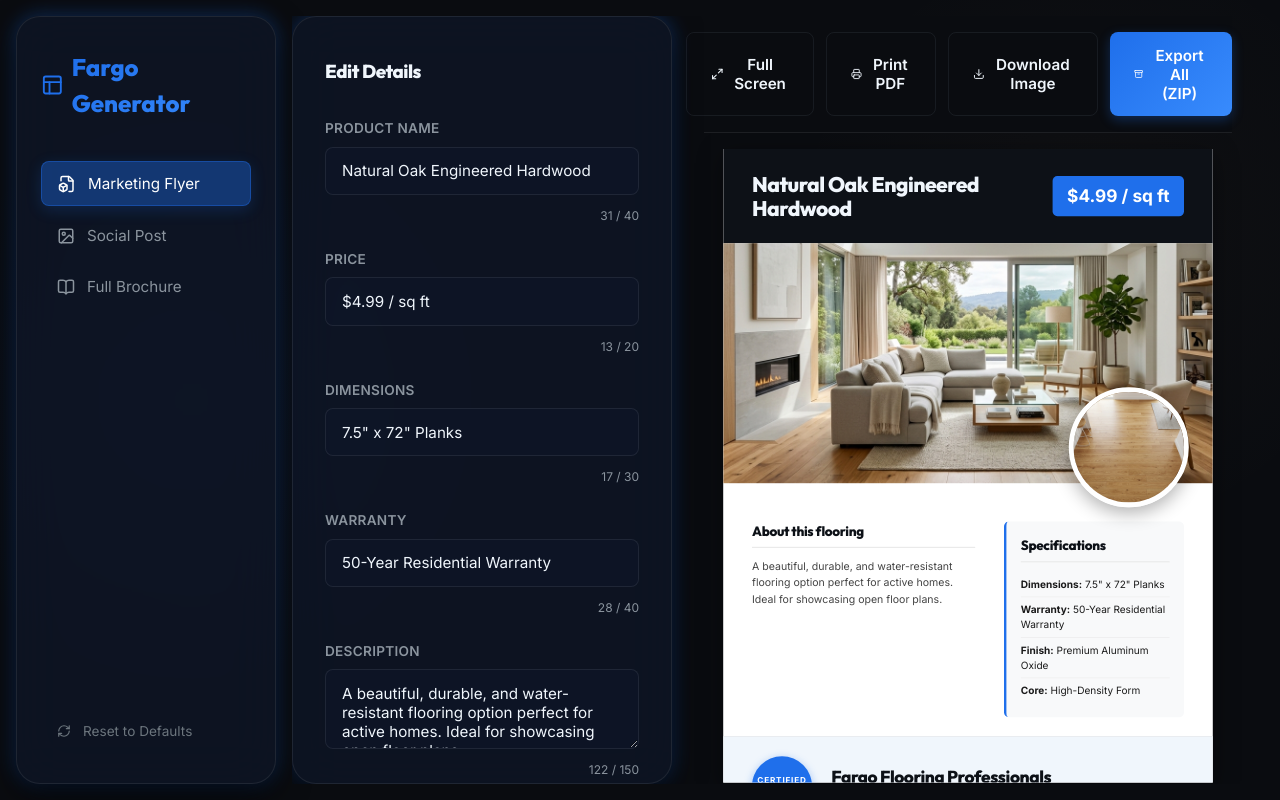
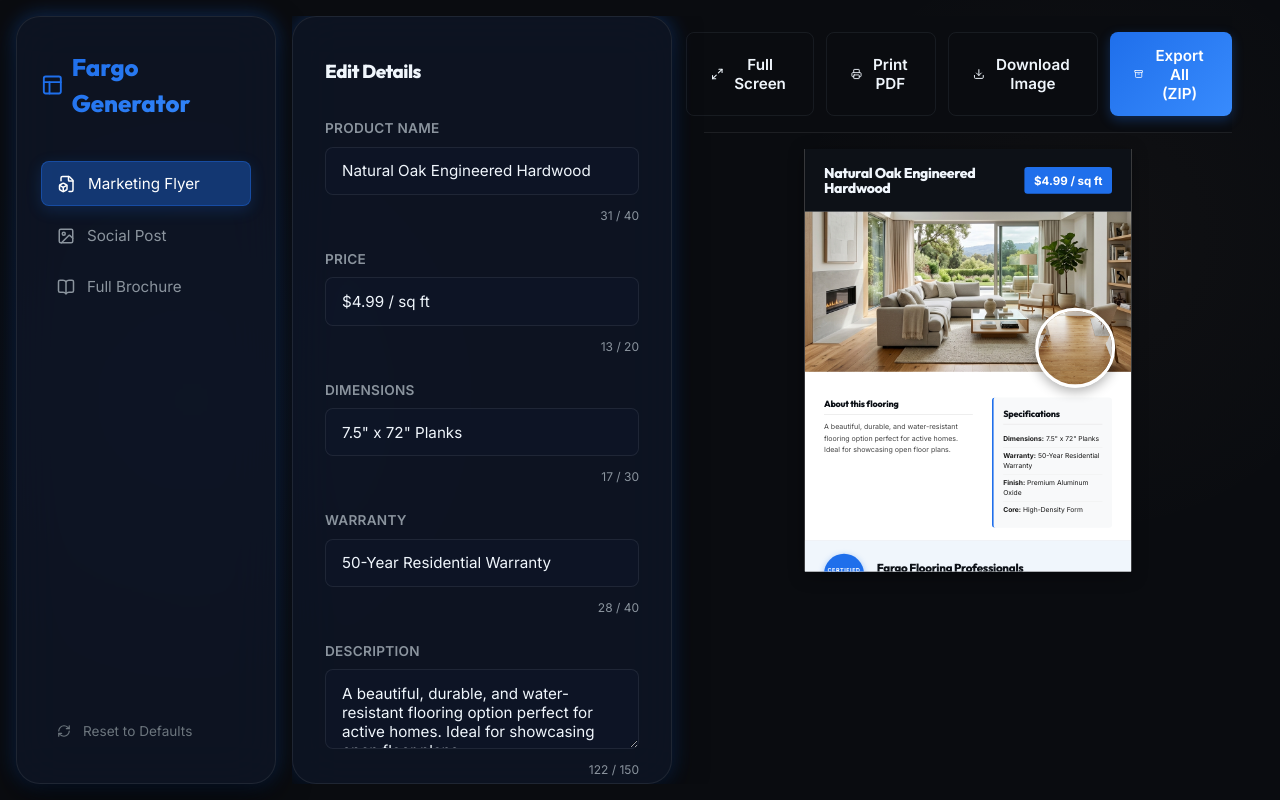
Before and after one commit to hondoentertainment/fargo-flooring-2, a React app: page / in a window 1280 px wide. Built offline with nearby package versions, Linux system fonts and the light colour scheme; the HTML template or start-up script is replaced by a standard one.

Commit message:
Optimize preview scaling for smaller viewports

```diff
--- a/src/components/BrochurePreview.css
+++ b/src/components/BrochurePreview.css
@@ -12,9 +12,9 @@
 }
 
 .preview-panel .brochure-document {
-  transform: scale(0.55);
-  margin-bottom: -365px; /* Offset the scale height reduction manually for simple layout */
-  margin-right: -475px; /* Offset width */
+  transform: scale(0.4);
+  margin-bottom: -490px; /* Offset the scale height reduction manually for simple layout */
+  margin-right: -634px; /* Offset width */
 }
 
 .app-fullscreen .preview-panel .brochure-document {
--- a/src/components/FlyerPreview.css
+++ b/src/components/FlyerPreview.css
@@ -13,8 +13,8 @@
 }
 
 .preview-panel .flyer-document {
-  transform: scale(0.6);
-  margin-bottom: -400px; /* Offset the scale height reduction manually for simple layout */
+  transform: scale(0.4);
+  margin-bottom: -634px; /* Offset the scale height reduction manually for simple layout */
 }
 
 .app-fullscreen .preview-panel .flyer-document {
--- a/src/components/SocialPreview.css
+++ b/src/components/SocialPreview.css
@@ -14,8 +14,8 @@
 
 /* Scaling logic for the preview panel */
 .preview-panel .social-document {
-  transform: scale(0.45);
-  margin-bottom: -600px; /* Offset the scale height reduction manually for simple layout */
+  transform: scale(0.35);
+  margin-bottom: -702px; /* Offset the scale height reduction manually for simple layout */
 }
 
 .app-fullscreen .preview-panel .social-document {
```
